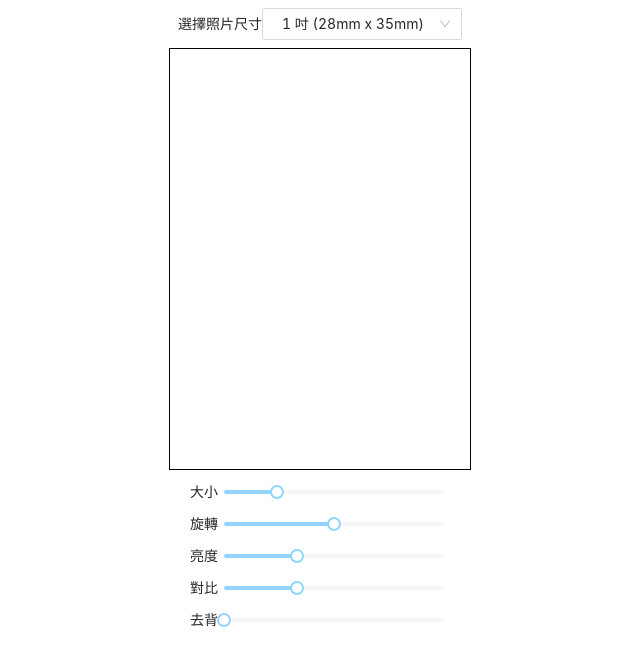
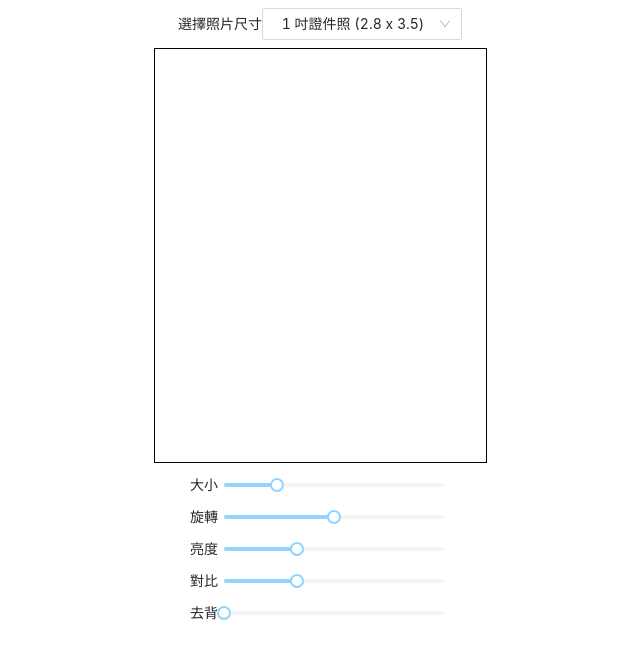
Before and after one commit to vincent0629/id-photo, a React (Create React App) app: page / in a window 1280 px wide. Shown: the top 666 px of the page, without its empty margins (320-960 px from the left). Built offline with nearby package versions, Linux system fonts and the light colour scheme.

Commit message:
Add more photo sizes.

```diff
--- a/src/App.js
+++ b/src/App.js
@@ -19,19 +19,29 @@ function App() {
 
   const photoSizes = [
     {
-      width: 300,
-      height: 420,
-      name: '1 吋 (28mm x 35mm)'
+      width: 331,
+      height: 413,
+      name: '1 吋證件照 (2.8 x 3.5)'
     },
     {
       width: 413,
-      height: 532,
-      name: '2 吋 (35mm x 45mm)'
+      height: 531,
+      name: '2 吋大頭照 (3.5 x 4.5)'
     },
     {
       width: 496,
       height: 555,
-      name: '2 吋 (42mm x 47mm)'
+      name: '2 吋半身照 (4.2 x 4.7)'
+    },
+    {
+      width: 591,
+      height: 591,
+      name: '美國簽證 (5 x 5)'
+    },
+    {
+      width: 354,
+      height: 472,
+      name: '日本簽證 (3 x 4)'
     }
   ];
 
```
